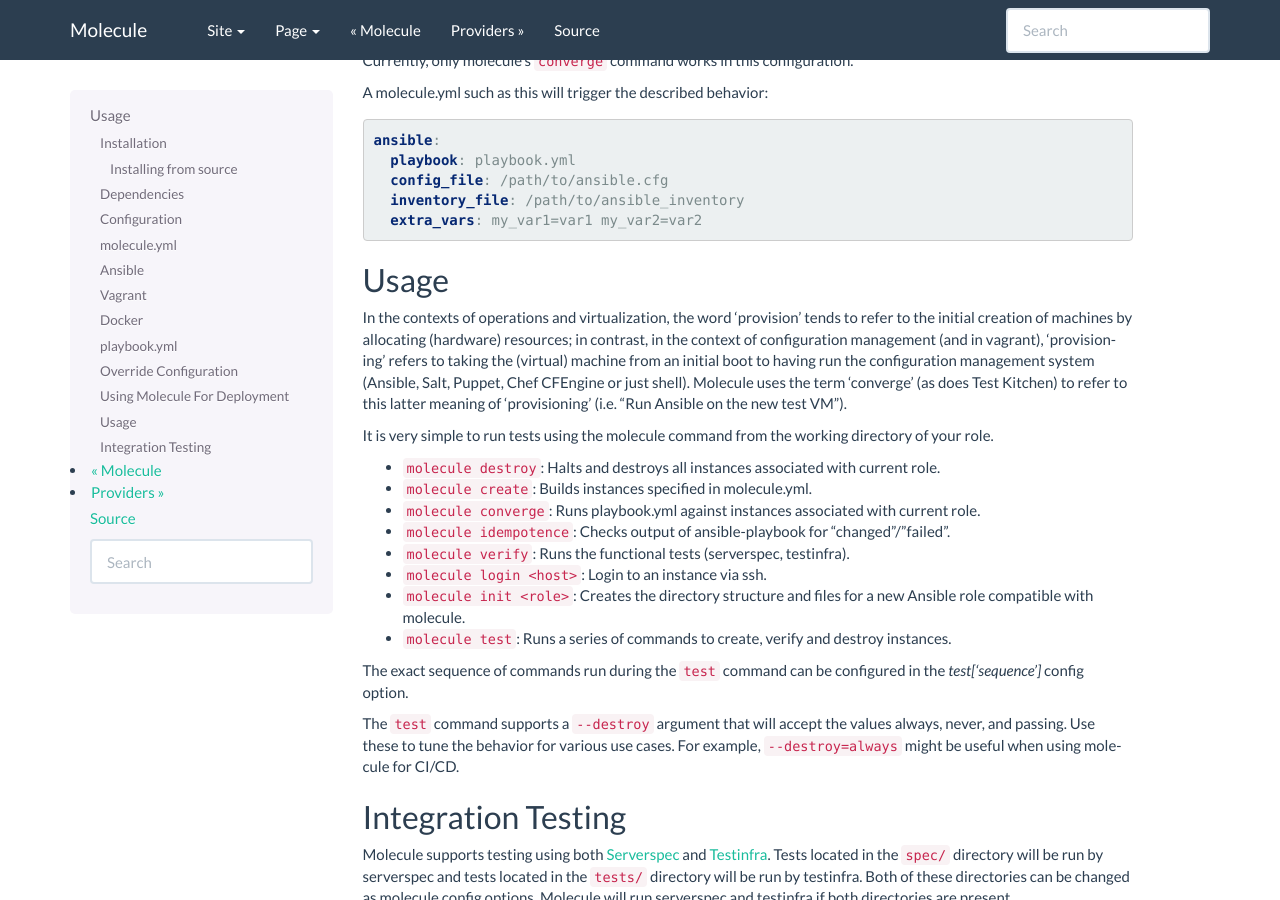
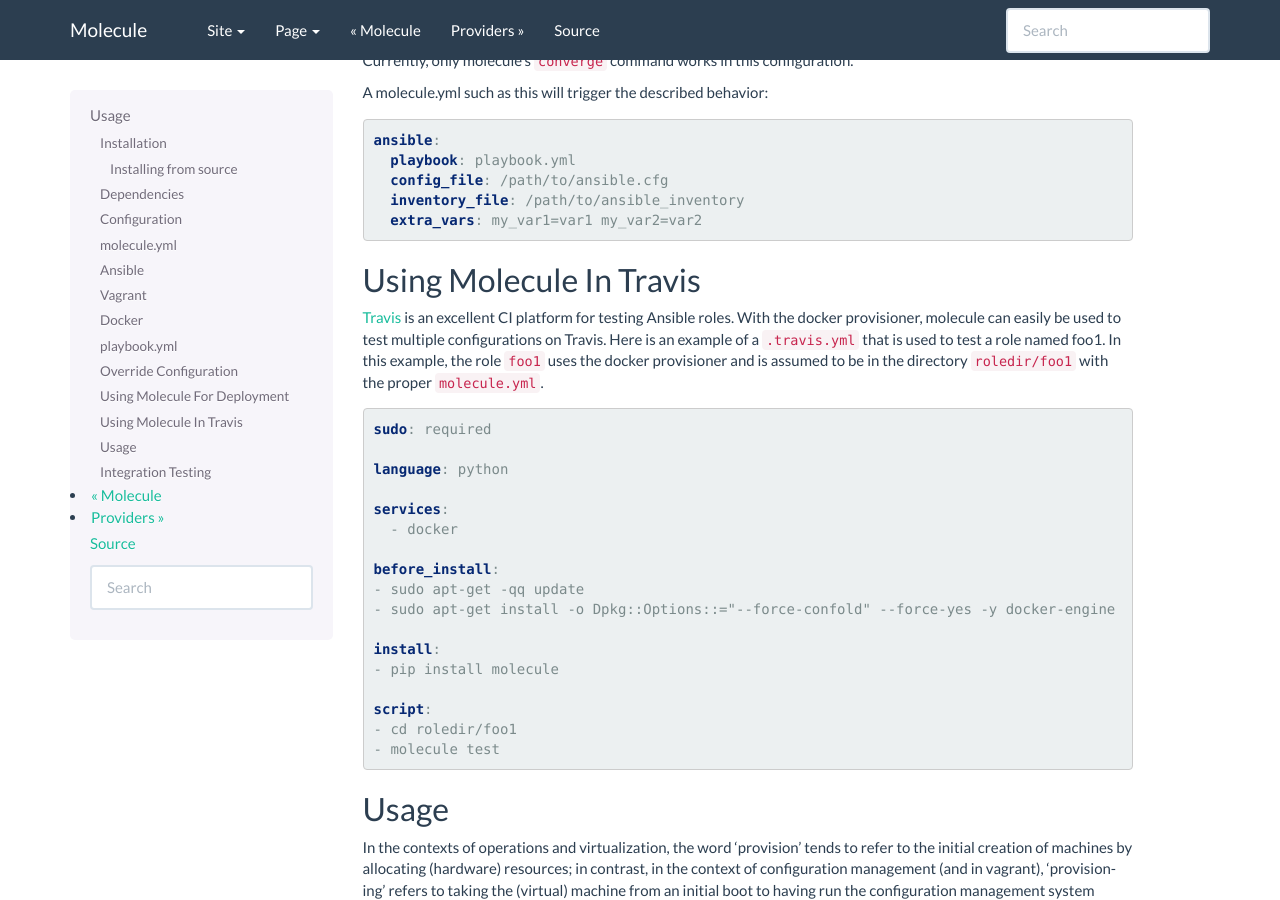
Before and after one commit to ansible/molecule, a Sphinx documentation site: the page built from docs/source/usage.rst, in a window 1280 px wide and 900 px high, scrolled down 5226 px. Built offline with Sphinx 7.4.7, drawn with Linux system fonts in a browser that asks for light colours; the version number could not be read and is left out.

Commit message:
Updated docs to add travis example
Added requirements install on travis

Running 4 different envtokens seems to freak out travis with some race conditions regarding docker images

```diff
--- a/docs/source/provisioners.rst
+++ b/docs/source/provisioners.rst
@@ -93,3 +93,6 @@
             auto_config: true
         options:
           append_platform_to_hostname: no
+
+Implementing Provisioners
+-------------------------
--- a/docs/source/usage.rst
+++ b/docs/source/usage.rst
@@ -283,7 +283,7 @@
         - role: demo.molecule
 
 Override Configuration
-------------------------
+----------------------
 
 You can specify a configuration file in the following places, in this order:
 
@@ -321,6 +321,35 @@
       inventory_file: /path/to/ansible_inventory
       extra_vars: my_var1=var1 my_var2=var2
 
+Using Molecule In Travis
+------------------------
+
+`Travis`_ is an excellent CI platform for testing Ansible roles. With the docker provisioner,
+molecule can easily be used to test multiple configurations on Travis. Here is an example of a
+``.travis.yml`` that is used to test a role named foo1. In this example, the role ``foo1`` uses the docker
+provisioner and is assumed to be in the directory ``roledir/foo1`` with the proper ``molecule.yml``.
+
+.. code-block:: yaml
+
+  sudo: required
+
+  language: python
+
+  services:
+    - docker
+
+  before_install:
+  - sudo apt-get -qq update
+  - sudo apt-get install -o Dpkg::Options::="--force-confold" --force-yes -y docker-engine
+
+  install:
+  - pip install molecule
+
+  script:
+  - cd roledir/foo1
+  - molecule test
+
+
 Usage
 -----
 
@@ -356,7 +385,7 @@
 
 
 Integration Testing
---------------------
+-------------------
 
 Molecule supports testing using both `Serverspec`_ and `Testinfra`_. Tests
 located in the ``spec/`` directory will be run by serverspec and tests
@@ -388,3 +417,4 @@
 .. _`Rubocop`: https://github.com/bbatsov/rubocop
 .. _`development`: http://pythonhosted.org/setuptools/setuptools.html#development-mode
 .. _`pip pattern`: http://python-packaging-user-guide.readthedocs.org/en/latest/distributing/#working-in-development-mode
+.. _`Travis`: https://travis-ci.org/
```
Also changed, not shown: .travis.yml.
